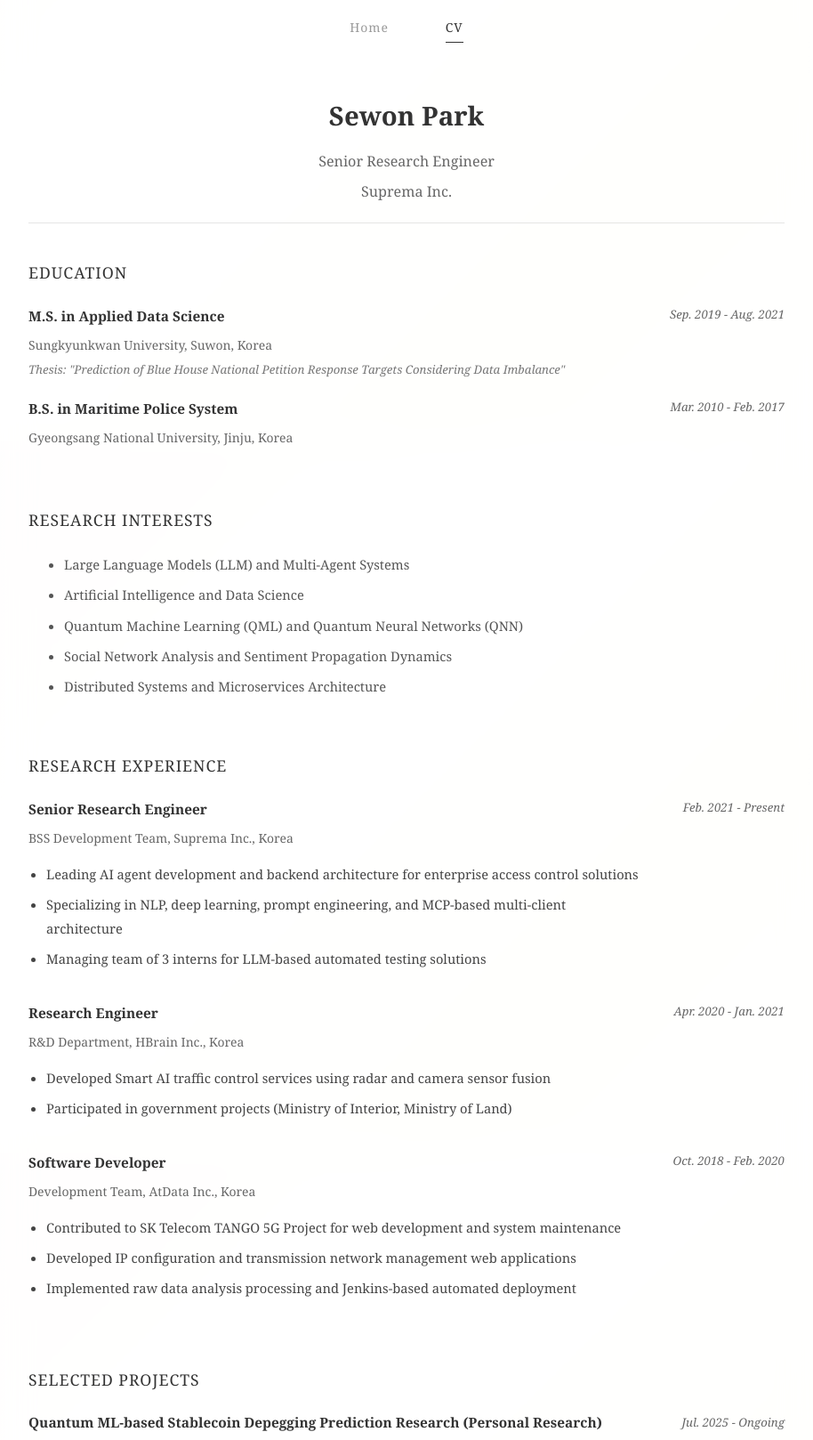
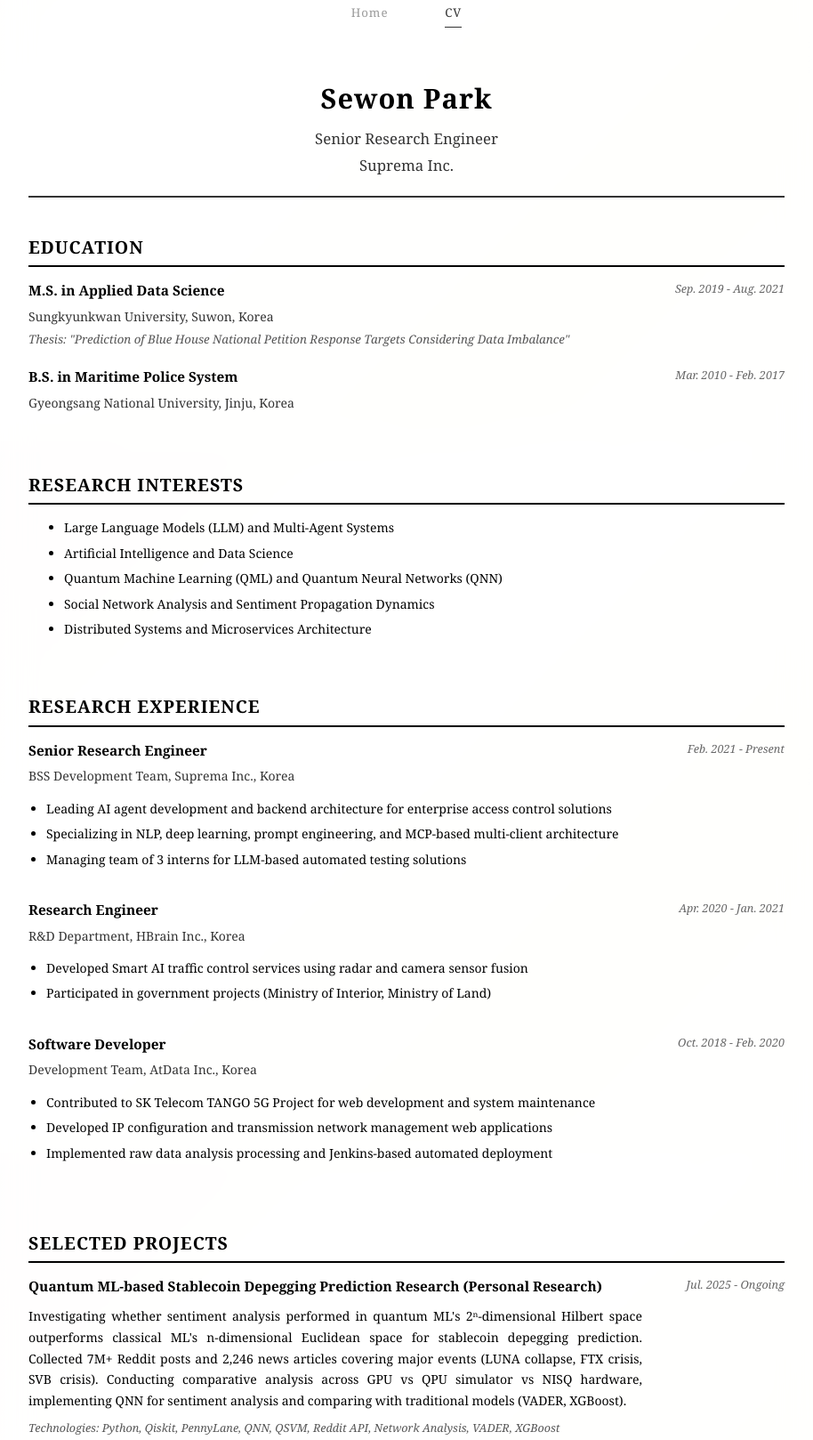
Before and after one commit to haakusi/haakusi.github.io, a plain HTML site: page cv.html in a window 1280 px wide. Shown: the part 305-1923 px from the top of the page at 89% size, without its empty margins (183-1097 px from the left). Drawn offline with Linux system fonts and the light colour scheme.

Commit message:
Improve CV readability with better typography, font sizes, and contrast

```diff
--- a/cv-style.css
+++ b/cv-style.css
@@ -1,32 +1,36 @@
-/* CV-specific styling to match the original design */
+/* CV-specific styling for better readability */
 .cv-container {
-    font-size: 11pt;
+    font-size: 14px;
+    line-height: 1.6;
 }
 
 .cv-header {
     text-align: center;
     margin-bottom: 40px;
     padding-bottom: 20px;
-    border-bottom: 1px solid rgba(0, 0, 0, 0.1);
+    border-bottom: 2px solid #333;
 }
 
 .cv-name {
-    font-size: 2em;
-    font-weight: bold;
-    margin-bottom: 10px;
-    color: #333;
+    font-size: 2.2em;
+    font-weight: 700;
+    margin-bottom: 8px;
+    color: #000;
+    letter-spacing: 1px;
 }
 
 .cv-title {
-    font-size: 1.1em;
-    color: #666;
-    margin-bottom: 5px;
+    font-size: 1.2em;
+    color: #333;
+    margin-bottom: 3px;
+    font-weight: 500;
 }
 
 .cv-company {
-    font-size: 1.1em;
-    color: #666;
+    font-size: 1.2em;
+    color: #333;
     margin-bottom: 0;
+    font-weight: 500;
 }
 
 .education-entry, .experience-entry, .project-entry {
@@ -50,24 +54,39 @@
     min-width: 140px;
 }
 
+/* Override main site h2 styling for CV */
+.cv-section h2 {
+    font-size: 1.4em;
+    font-weight: 700;
+    margin-top: 30px;
+    margin-bottom: 15px;
+    color: #000;
+    border-bottom: 2px solid #000;
+    padding-bottom: 5px;
+    text-transform: uppercase;
+    letter-spacing: 1px;
+}
+
 .degree-title, .position-title, .project-title {
     font-weight: 600;
     margin-bottom: 5px;
-    color: #333;
-    font-size: 1.05em;
+    color: #000;
+    font-size: 1.1em;
 }
 
 .institution {
     margin-bottom: 5px;
-    color: #666;
-    font-size: 0.95em;
+    color: #333;
+    font-size: 1em;
+    font-weight: 400;
 }
 
 .thesis {
     font-style: italic;
     margin-top: 5px;
-    color: #777;
-    font-size: 0.9em;
+    color: #555;
+    font-size: 0.95em;
+    line-height: 1.5;
 }
 
 .research-list {
@@ -75,74 +94,91 @@
     list-style-type: disc;
 }
 
-.research-list li {
-    margin-bottom: 8px;
-    color: #555;
+.research-list li,
+.cv-section ul li {
+    margin-bottom: 6px;
+    color: #000;
+    font-size: 1em;
+    line-height: 1.6;
 }
 
 .project-description {
     margin-top: 8px;
     text-align: justify;
-    color: #555;
-    line-height: 1.6;
-    font-size: 0.95em;
+    color: #000;
+    line-height: 1.7;
+    font-size: 1em;
 }
 
 .tech-stack {
-    margin-top: 8px;
+    margin-top: 10px;
     font-style: italic;
-    color: #777;
-    font-size: 0.85em;
+    color: #555;
+    font-size: 0.9em;
+    line-height: 1.5;
 }
 
 .skills-line {
     margin-bottom: 12px;
     text-align: justify;
+    color: #000;
+    font-size: 1em;
+    line-height: 1.6;
 }
 
 .skill-category {
-    font-weight: 600;
+    font-weight: 700;
     display: inline;
-    color: #333;
+    color: #000;
 }
 
 /* Dark mode overrides for CV */
 [data-theme="dark"] .cv-header {
-    border-bottom: 1px solid rgba(255, 255, 255, 0.1);
+    border-bottom: 2px solid #e0e0e0;
 }
 
 [data-theme="dark"] .cv-name {
-    color: #e0e0e0;
+    color: #ffffff;
 }
 
 [data-theme="dark"] .cv-title,
 [data-theme="dark"] .cv-company {
-    color: #b0b0b0;
+    color: #e0e0e0;
+}
+
+[data-theme="dark"] .cv-section h2 {
+    color: #ffffff;
+    border-bottom: 2px solid #ffffff;
 }
 
 [data-theme="dark"] .right-date {
-    color: #aaa;
+    color: #b0b0b0;
 }
 
 [data-theme="dark"] .degree-title,
 [data-theme="dark"] .position-title,
 [data-theme="dark"] .project-title,
 [data-theme="dark"] .skill-category {
+    color: #ffffff;
+}
+
+[data-theme="dark"] .institution {
     color: #e0e0e0;
 }
 
-[data-theme="dark"] .institution {
+[data-theme="dark"] .thesis {
     color: #b0b0b0;
 }
 
-[data-theme="dark"] .thesis,
 [data-theme="dark"] .tech-stack {
-    color: #999;
+    color: #b0b0b0;
 }
 
 [data-theme="dark"] .research-list li,
-[data-theme="dark"] .project-description {
-    color: #bbb;
+[data-theme="dark"] .cv-section ul li,
+[data-theme="dark"] .project-description,
+[data-theme="dark"] .skills-line {
+    color: #e0e0e0;
 }
 
 /* Responsive design for CV */
```
